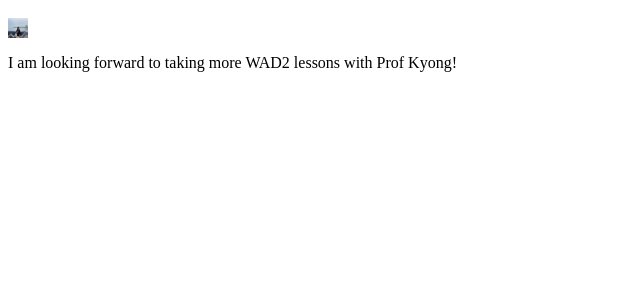
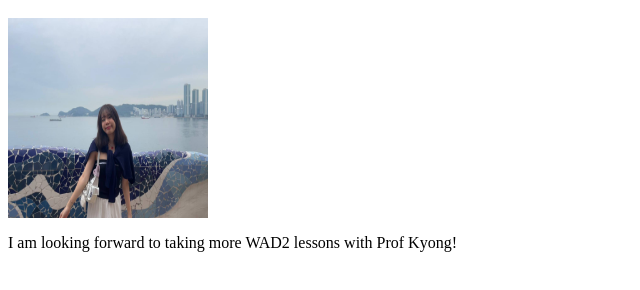
Before and after one commit to choowieeee/choowieeee.github.io, a plain HTML site: page index.html in a window 1280 px wide. Shown: the part 48-338 px from the top of the page, without its empty margins (0-640 px from the left). Drawn offline with Linux system fonts and the light colour scheme.

Commit message:
change img size

```diff
--- a/index.html
+++ b/index.html
@@ -1,3 +1,3 @@
 <h1>Hello! I am Christin Choo </h1>
-<img src="/pics/IMAGE 2024-08-22 18:22:34.jpg" height="20" width="20">
+<img src="/pics/IMAGE 2024-08-22 18:22:34.jpg" height="200" width="200">
 <p>I am looking forward to taking more WAD2 lessons with Prof Kyong!</p>
```
